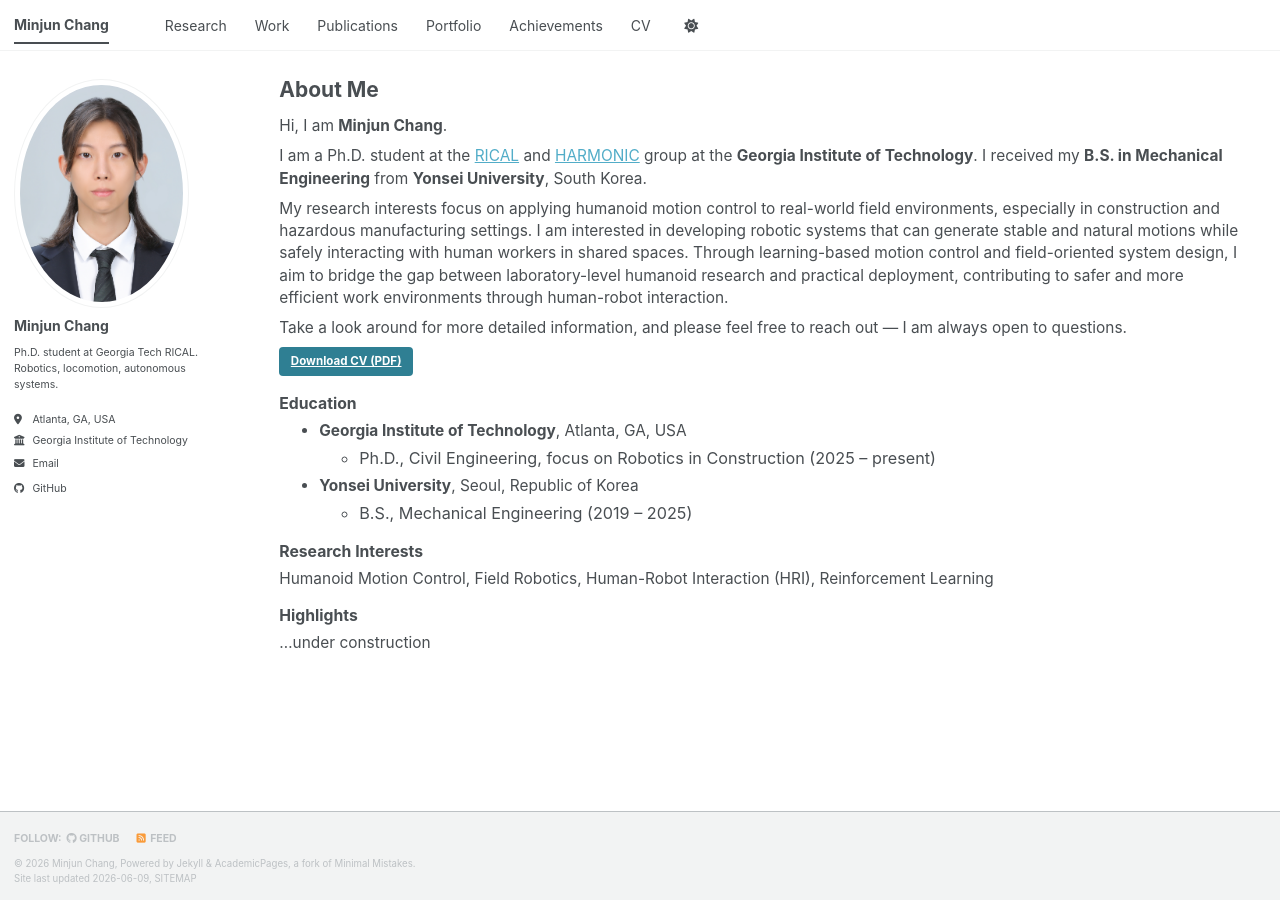
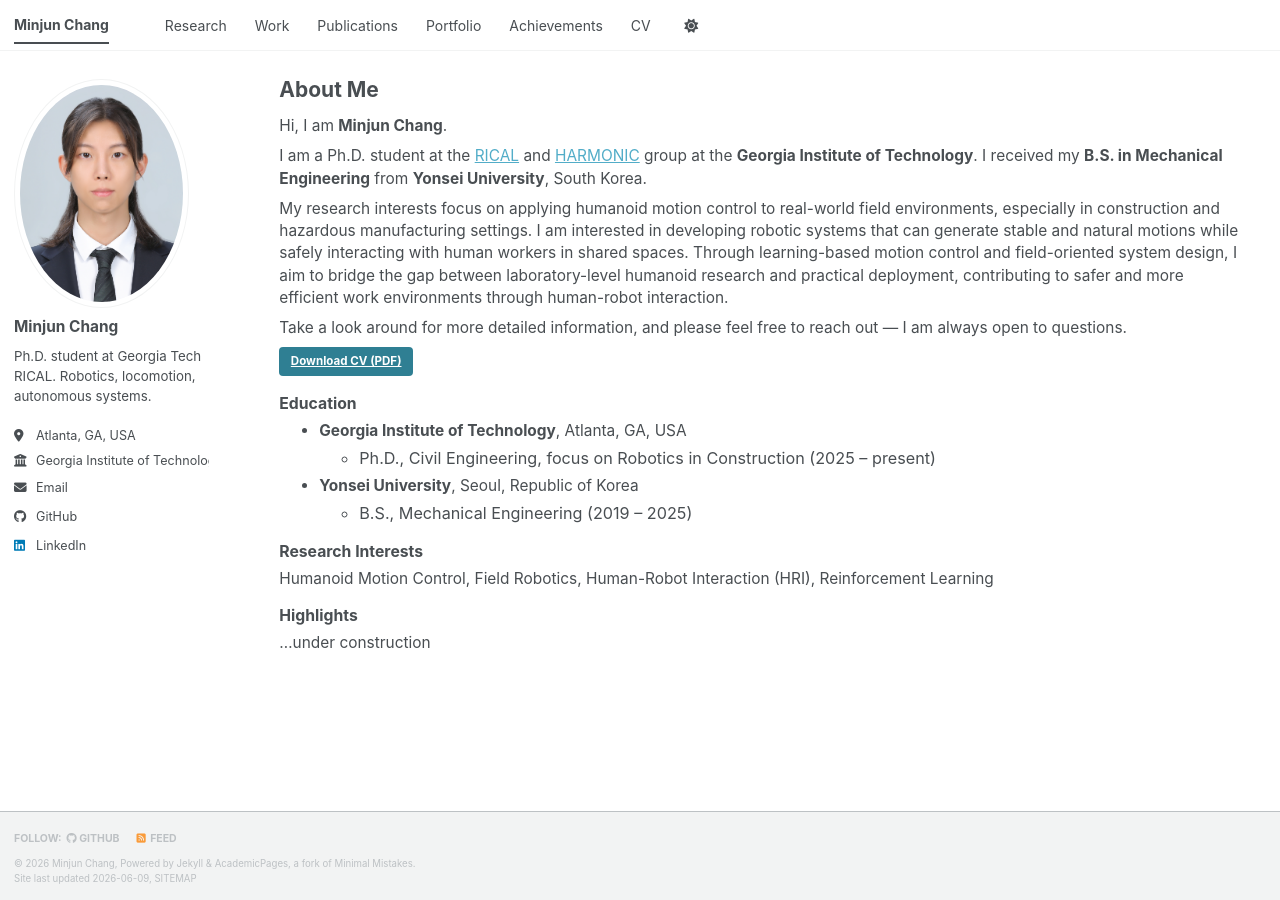
Before and after one commit to wkdalswns0427/wkdalswns0427.github.io, a Jekyll site: the page built from _pages/about.md, in a window 1280 px wide. Built offline with Jekyll 4.4.1, drawn with Linux system fonts in a browser that asks for light colours; a script bundle is joined from its source files by our own code; library files that are not in the unit come from our copies.

Commit message:
update linkedin

```diff
--- a/_config.yml
+++ b/_config.yml
@@ -64,7 +64,7 @@ author:
   keybase          :
   instagram        :
   lastfm           :
-  linkedin         :
+  linkedin         : "minjun-chang-a205b121b"
   mastodon         :
   medium           :
   pinterest        :
--- a/assets/css/main.scss
+++ b/assets/css/main.scss
@@ -90,6 +90,12 @@ h4, h5, h6 { font-size: 0.85rem; }
 .publication-list { padding-left: 1.6em; margin: 0.3em 0 1em; }
 .publication-list li { margin-bottom: 0.4em; }
 
+/* Sidebar author block: slightly larger text under the profile photo */
+.sidebar .author__name { font-size: 1.1rem; }
+.sidebar .author__bio { font-size: 0.95rem; }
+.sidebar .author__urls li,
+.sidebar .author__desktop { font-size: 0.9rem; }
+
 /* Snapshot slider: horizontal scroll, full images visible (no crop), snap-to-image */
 .snapshot-slider {
   display: flex;
```
Also changed, not shown: 6 other files.
